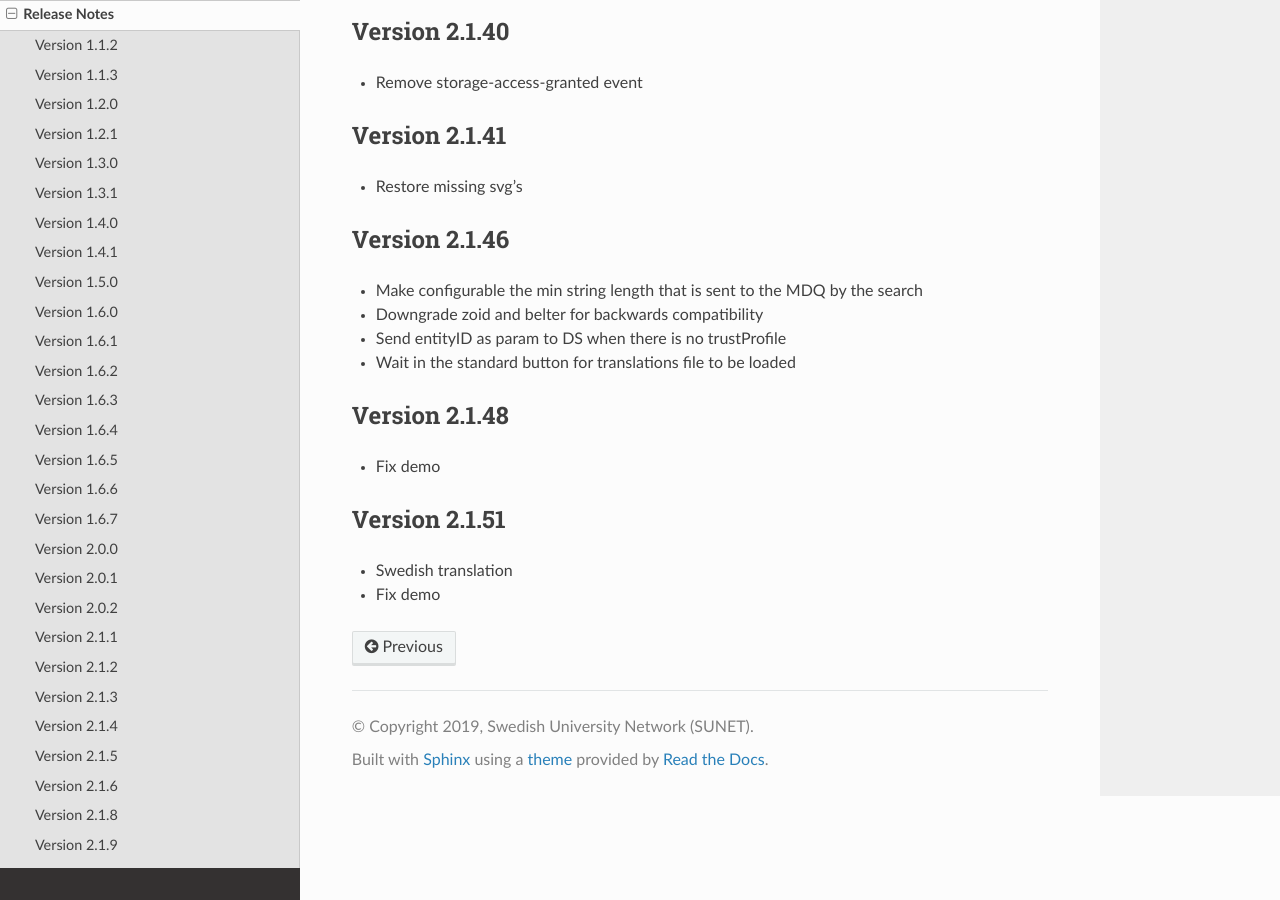
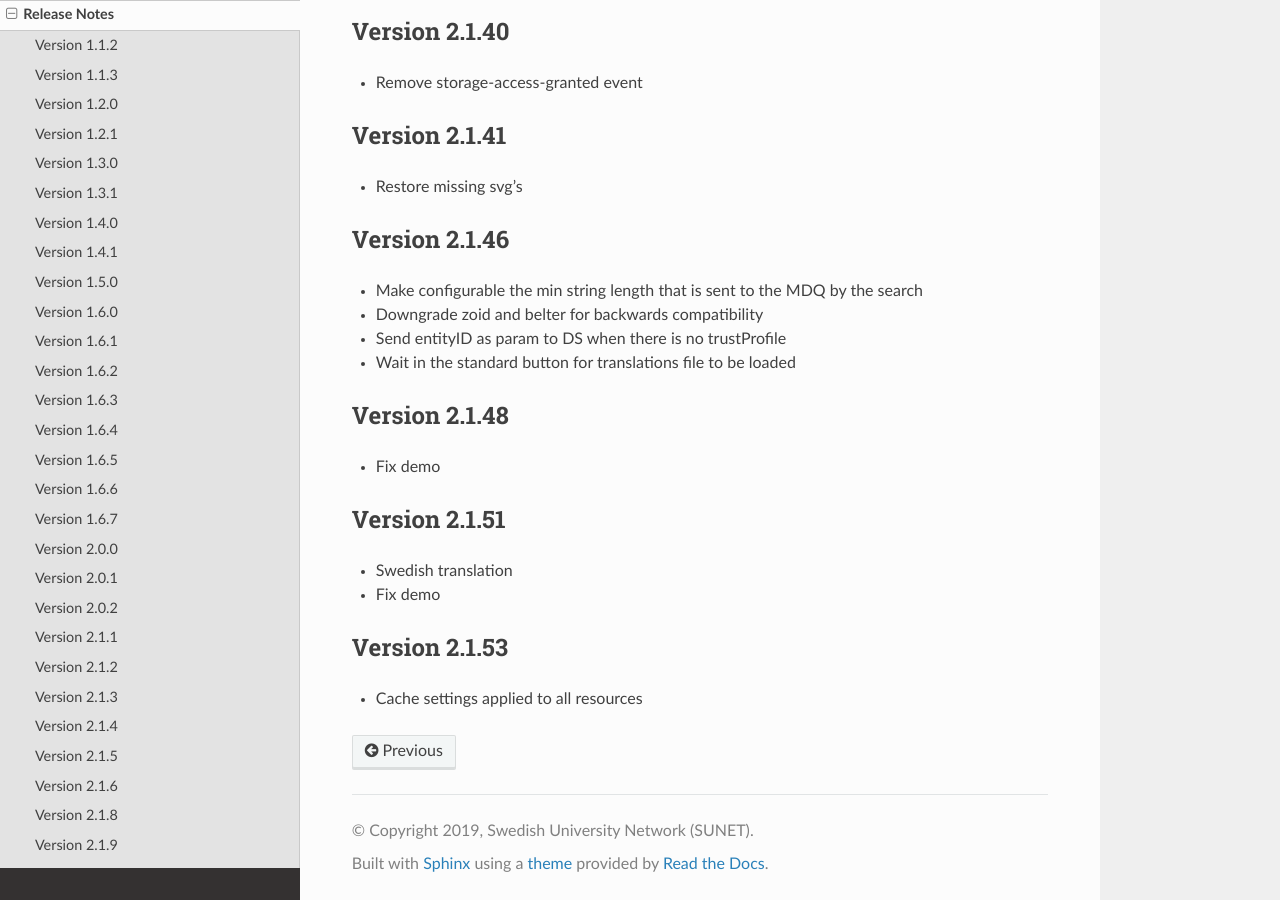
Before and after one commit to TheIdentitySelector/thiss-js, a Sphinx documentation site: the page built from docs/releasenotes.rst, in a window 1280 px wide and 900 px high, scrolled down 5889 px. Built offline with Sphinx 7.4.7 and the Read the Docs theme 3.1.0, drawn with Linux system fonts in a browser that asks for light colours.

Commit message:
bump version to 2.1.53

```diff
--- a/docs/conf.py
+++ b/docs/conf.py
@@ -26,7 +26,7 @@ author = u'Leif Johansson'
 # The short X.Y version
 version = u'2.1'
 # The full version, including alpha/beta/rc tags
-release = u'2.1.51'
+release = u'2.1.53'
 js_source_path = '../src'
 
 # -- General configuration ---------------------------------------------------
--- a/docs/releasenotes.rst
+++ b/docs/releasenotes.rst
@@ -302,3 +302,8 @@ Version 2.1.51
 
 * Swedish translation
 * Fix demo
+
+Version 2.1.53
+--------------
+
+* Cache settings applied to all resources
--- a/package.json
+++ b/package.json
@@ -1,6 +1,6 @@
 {
   "name": "@theidentityselector/thiss",
-  "version": "2.1.51",
+  "version": "2.1.53",
   "description": "The Identity Selector",
   "main": "index.js",
   "private": false,
```
Also changed, not shown: 2 other files.
